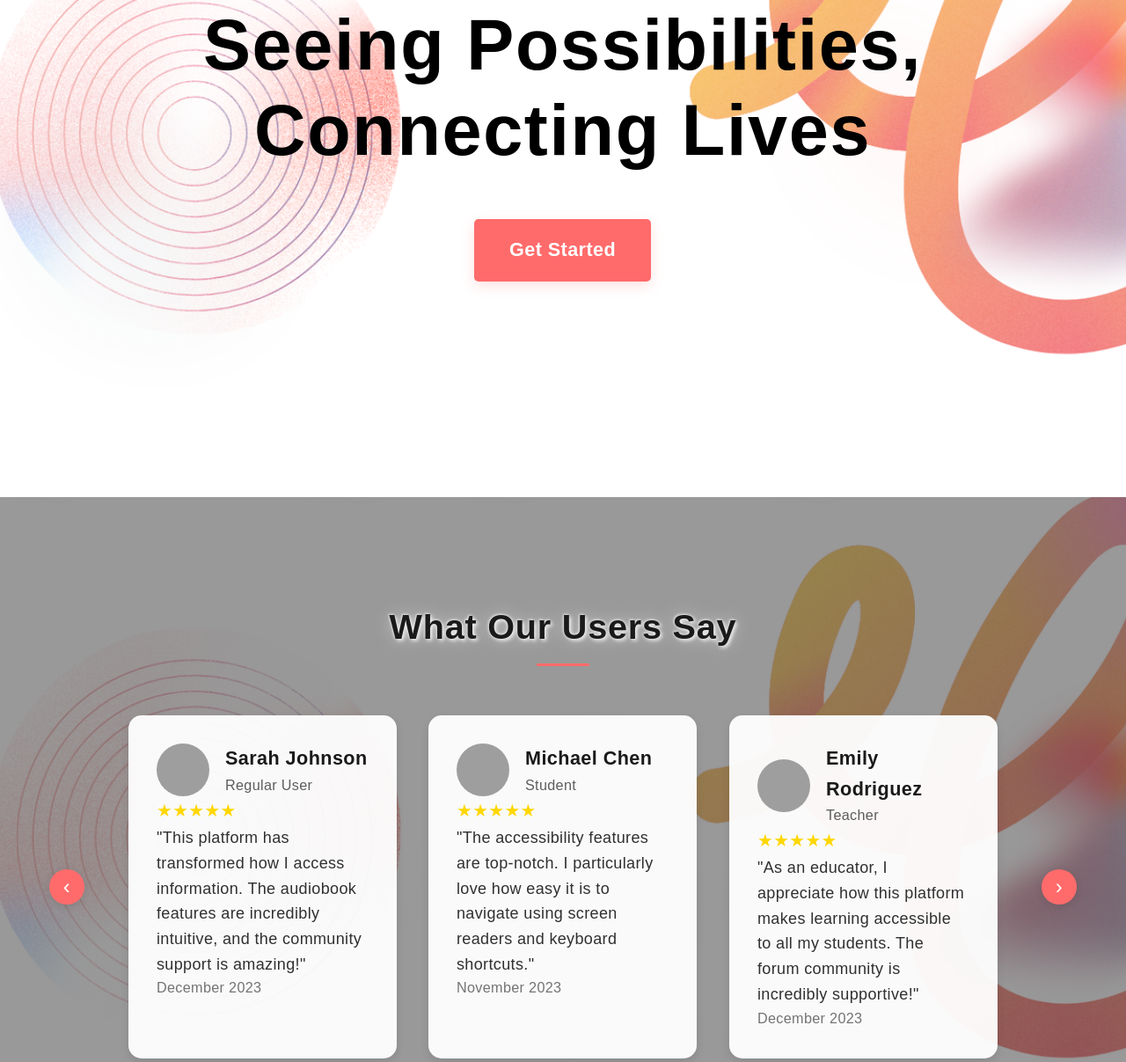
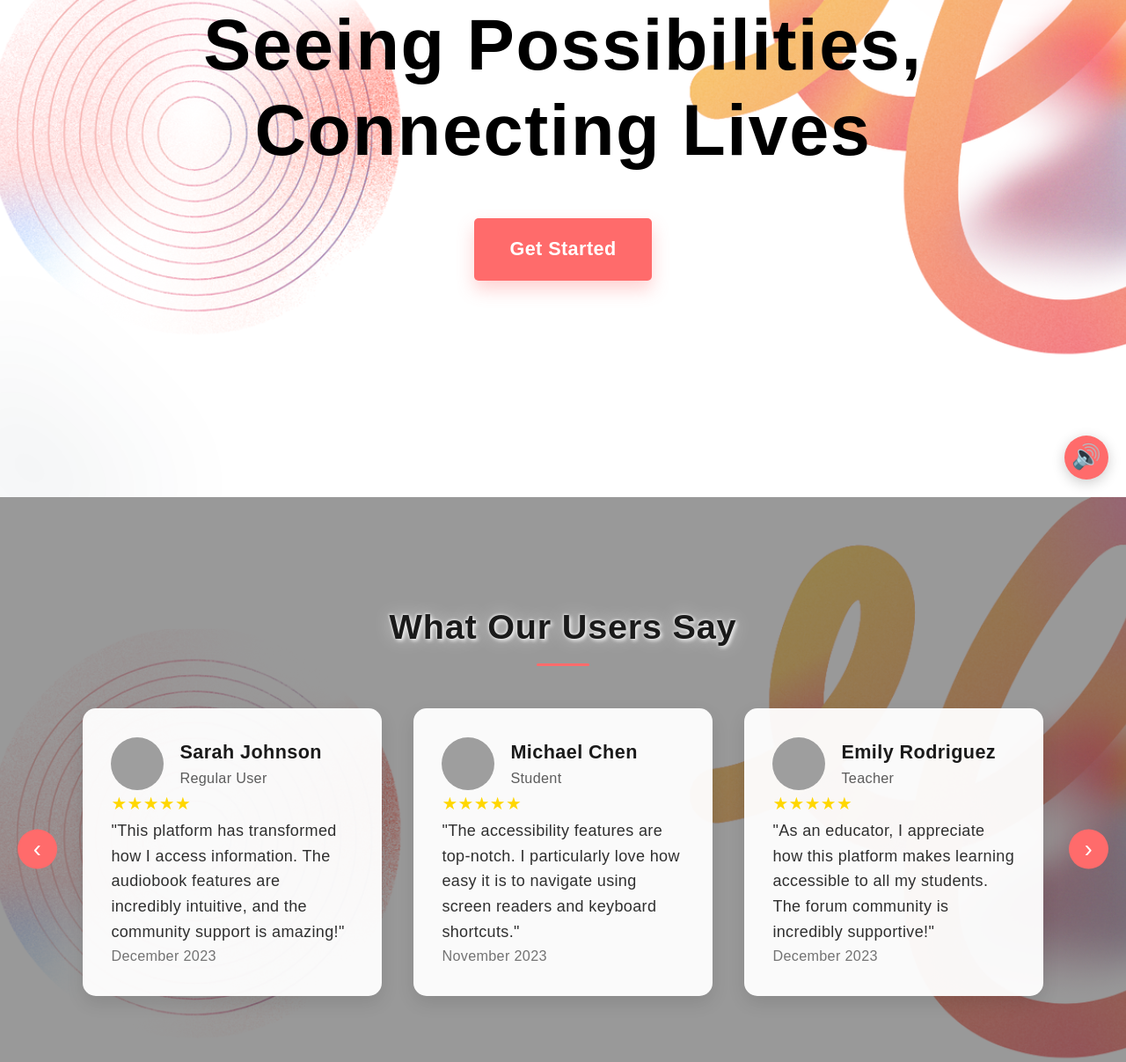
Before and after one commit to sherivicmae/VisionConnect, a plain HTML site: page index.html in a window 1280 px wide. Shown: the part 235-1442 px from the top of the page at 88% size. Drawn offline with Linux system fonts and the light colour scheme; grey boxes are pictures that could not be loaded.

Commit message:
finalization 7

```diff
--- a/index.html
+++ b/index.html
@@ -4,7 +4,6 @@
     <meta charset="UTF-8">
     <meta name="viewport" content="width=device-width, initial-scale=1.0">
     <title>VisionConnect</title>
-    <link rel="icon" type="image/png" href="assets/ic_main.png">
     <link rel="stylesheet" href="https://cdnjs.cloudflare.com/ajax/libs/font-awesome/6.0.0/css/all.min.css">
     <link rel="stylesheet" href="styles.css">
 </head>
@@ -33,7 +32,7 @@
                 <div class="hero-decoration"></div>
                 <div class="hero-decoration"></div>
                 <h1 class="main-heading">Seeing Possibilities,<br>Connecting Lives</h1>
-                <a href="#audiobooks" class="get-started-btn" role="button" aria-label="Get Started - Begin your journey">Get Started</a>
+                <a href="#" class="get-started-btn" role="button" aria-label="Get Started - Begin your journey">Get Started</a>
             </div>
         </section>
 
--- a/styles.css
+++ b/styles.css
@@ -35,10 +35,6 @@
     font-size: var(--font-size-base);
     line-height: var(--line-height-base);
     letter-spacing: var(--letter-spacing-base);
-    -webkit-backface-visibility: hidden;
-    backface-visibility: hidden;
-    transform: translateZ(0);
-    will-change: transform;
 }
 
 html {
@@ -60,7 +56,6 @@ body {
     min-height: 100vh;
     -webkit-font-smoothing: antialiased;
     -moz-osx-font-smoothing: grayscale;
-    will-change: transform;
 }
 
 body::-webkit-scrollbar {
@@ -135,8 +130,6 @@ section {
     display: flex;
     flex-direction: column;
     position: relative;
-    will-change: transform;
-    transform: translateZ(0);
 }
 
 /* Home Section */
@@ -182,11 +175,11 @@ section {
     border-radius: var(--btn-border-radius);
     font-size: 1.2rem;
     font-weight: 600;
-    transition: transform 0.2s ease, box-shadow 0.2s ease;
+    transition: all 0.3s ease;
     position: relative;
     z-index: 1;
     overflow: hidden;
-    box-shadow: 0 5px 15px rgba(255, 107, 107, 0.2);
+    box-shadow: 0 10px 20px rgba(255, 107, 107, 0.3);
     animation: fadeInUp 1s ease-out 0.3s backwards;
 }
 
@@ -223,8 +216,6 @@ section {
     filter: blur(60px);
     opacity: 0.1;
     animation: float 6s ease-in-out infinite;
-    will-change: transform;
-    transform: translateZ(0);
 }
 
 .hero-decoration:nth-child(1) {
@@ -318,8 +309,6 @@ section {
     transition: all 0.3s ease;
     border: 1px solid rgba(255, 255, 255, 0.2);
     backdrop-filter: blur(10px);
-    will-change: transform;
-    transform: translateZ(0);
 }
 
 .audiobook-card:hover {
@@ -561,9 +550,8 @@ section {
 .review-grid {
     display: grid;
     grid-template-columns: repeat(auto-fit, minmax(280px, 1fr));
-    gap: 2rem;
-    padding: 0 50px;
-    margin: 2rem 0;
+    gap: clamp(1rem, 3vw, 2rem);
+    padding: 1rem;
 }
 
 .review-card {
@@ -574,9 +562,8 @@ section {
     transition: all 0.3s ease;
     display: flex;
     flex-direction: column;
+    transform: translateY(-5px);
     gap: 1rem;
-    will-change: transform;
-    transform: translateZ(0);
 }
 
 .review-card:hover {
@@ -632,59 +619,36 @@ section {
     opacity: 0.6;
 }
 
-.review-slider-container {
-    position: relative;
-    width: 100%;
-    padding: 0 20px;
-}
-
 .review-nav-button {
     position: absolute;
     top: 50%;
     transform: translateY(-50%);
+    width: clamp(35px, 8vw, 45px);
+    height: clamp(35px, 8vw, 45px);
+    border-radius: 50%;
     background: var(--color-primary);
     color: white;
     border: none;
-    width: 40px;
-    height: 40px;
-    border-radius: 50%;
-    font-size: 24px;
     cursor: pointer;
-    z-index: 10;
+    font-size: clamp(1.2rem, 3vw, 1.5rem);
     display: flex;
     align-items: center;
     justify-content: center;
-    box-shadow: 0 2px 10px rgba(0, 0, 0, 0.1);
-    transition: all 0.3s ease;
+    z-index: 2;
+    transition: all 0.3s ease;
+}
+
+.review-prev {
+    left: clamp(10px, 3vw, 20px);
+}
+
+.review-next {
+    right: clamp(10px, 3vw, 20px);
 }
 
 .review-nav-button:hover {
     background: var(--color-secondary);
     transform: translateY(-50%) scale(1.1);
-}
-
-.review-prev {
-    left: -20px;
-}
-
-.review-next {
-    right: -20px;
-}
-
-@media screen and (max-width: 768px) {
-    .review-nav-button {
-        width: 35px;
-        height: 35px;
-        font-size: 20px;
-    }
-
-    .review-prev {
-        left: 0;
-    }
-
-    .review-next {
-        right: 0;
-    }
 }
 
 @media screen and (max-width: 768px) {
@@ -708,7 +672,7 @@ section {
     .review-nav-button {
         width: 35px;
         height: 35px;
-        font-size: 20px;
+        font-size: 1.2rem;
     }
 
     .review-card {
@@ -815,8 +779,6 @@ section {
     display: flex;
     flex-direction: column;
     gap: 20px;
-    will-change: transform;
-    transform: translateZ(0);
 }
 
 .learn-card::before {
@@ -1062,8 +1024,6 @@ section {
     flex-direction: column;
     height: 100%; /* Ensure consistent height */
     position: relative; /* For absolute positioning of button */
-    will-change: transform;
-    transform: translateZ(0);
 }
 
 .event-date {
@@ -1259,8 +1219,6 @@ section {
     overflow: hidden;
     border: 1px solid rgba(255, 255, 255, 0.2);
     backdrop-filter: blur(10px);
-    will-change: transform;
-    transform: translateZ(0);
 }
 
 .forum-header {
@@ -1324,6 +1282,11 @@ section {
     box-shadow: 0 5px 15px rgba(0, 0, 0, 0.1);
 }
 
+.stat-item:hover .stat-value {
+    color: var(--color-primary);
+    transform: scale(1.1);
+}
+
 .stat-value {
     display: block;
     font-size: 1.5rem;
@@ -1338,11 +1301,6 @@ section {
     color: var(--color-text-dark);
     opacity: 0.8;
     transition: opacity 0.3s ease;
-}
-
-.stat-item:hover .stat-value {
-    color: var(--color-primary);
-    transform: scale(1.1);
 }
 
 .stat-item:hover .stat-label {
@@ -1623,7 +1581,7 @@ section {
 
 .sound-controls {
     position: fixed;
-    bottom: 80px;
+    bottom: 20px;
     right: 20px;
     z-index: 1000;
 }
@@ -1659,7 +1617,7 @@ section {
 
 @media screen and (max-width: 768px) {
     .sound-controls {
-        bottom: 80px;
+        bottom: 15px;
         right: 15px;
     }
 
@@ -1679,32 +1637,3 @@ section {
         transition: none;
     }
 }
-
-/* Performance Optimizations */
-.card, .review-card, .event-card, .forum-card {
-    box-shadow: 0 4px 10px rgba(0, 0, 0, 0.1);
-}
-
-.get-started-btn {
-    box-shadow: 0 5px 15px rgba(255, 107, 107, 0.2);
-}
-
-.get-started-btn,
-.nav-links a,
-.card,
-.review-card,
-.event-card,
-.forum-card {
-    transition: transform 0.2s ease, box-shadow 0.2s ease;
-}
-
-@media (prefers-reduced-motion: no-preference) {
-    .hero-decoration {
-        animation: float 8s ease-in-out infinite;
-        animation-play-state: paused;
-    }
-
-    .section:hover .hero-decoration {
-        animation-play-state: running;
-    }
-}
```
